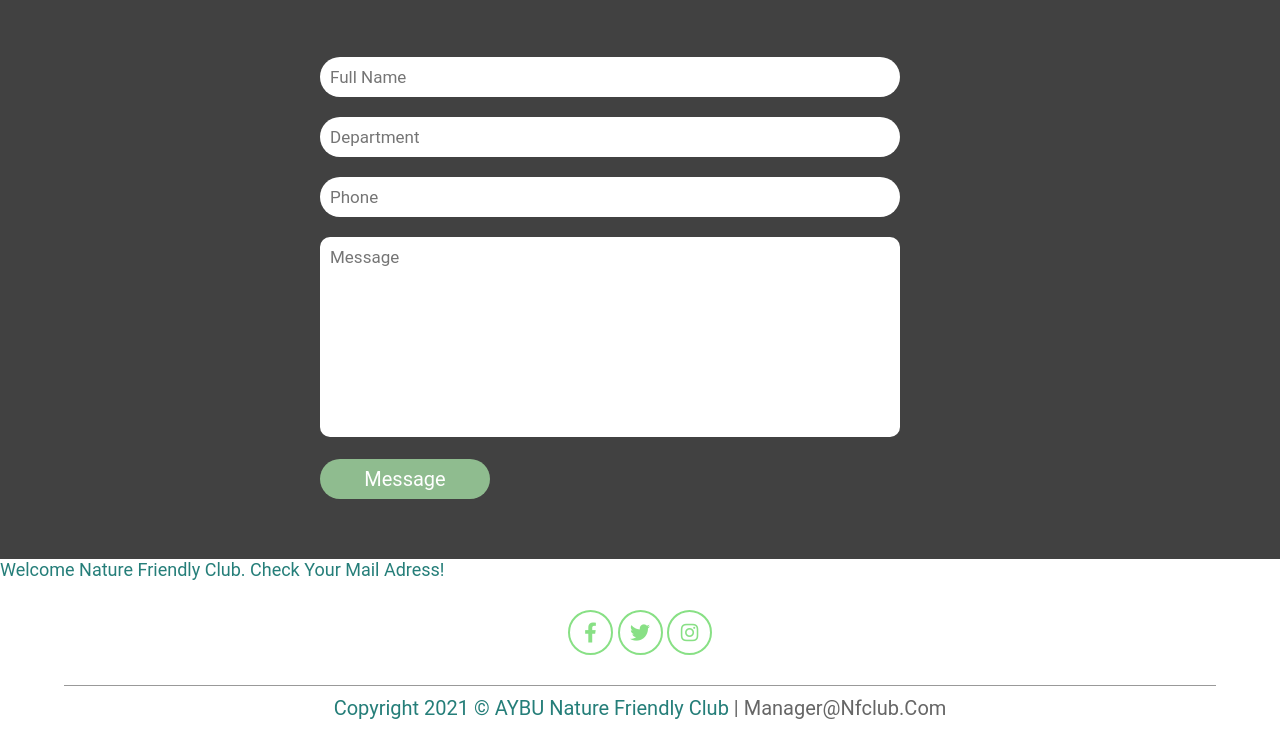
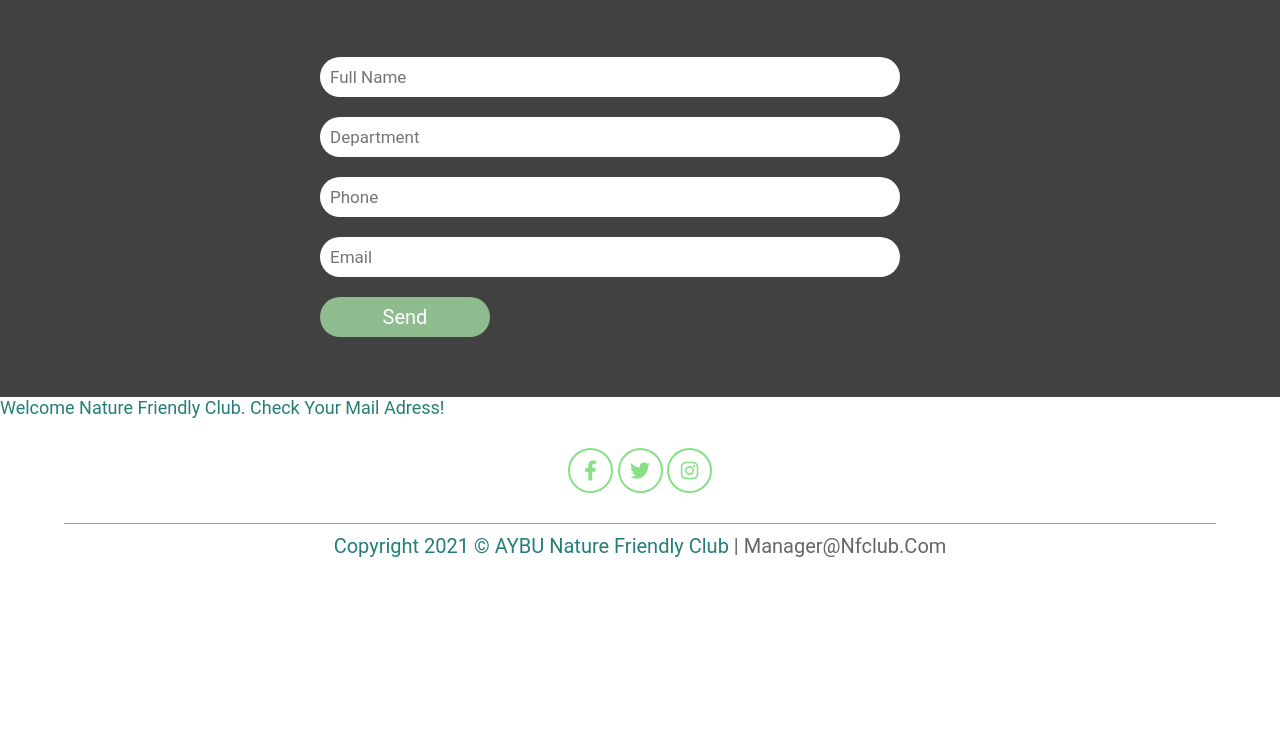
Before and after one commit to begumozb/Sprint3, a plain HTML site: page joinUs.html in a window 1280 px wide. Shown: the part 198-948 px from the top of the page. After the commit the page ends 800 px from the top, so only its background shows below. Drawn offline with nearby package versions, Linux system fonts and the light colour scheme; a script that the page names is missing.

Commit message:
Update joinUs.html

```diff
--- a/joinUs.html
+++ b/joinUs.html
@@ -64,17 +64,16 @@
                     <input type="text" placeholder="full name">
                     <input type="department" placeholder="department">
                     <input type="number" placeholder="phone">
-                    <textarea name="" id="" cols="30" rows="10" placeholder="message"></textarea>
-                    <input type="submit" value="message" class="message">
+                    <input type="email" placeholder="email">
+                    <input type="submit" value="send" class="message">
                 </form>
             </div>
-
         </div>
 </div>
 
 <div id="dialog" title="Welcome Message">
     <p>Welcome Nature Friendly Club. Check your mail adress!</p>
-  </div>
+</div>
 
 <section class="footer">
 
```
